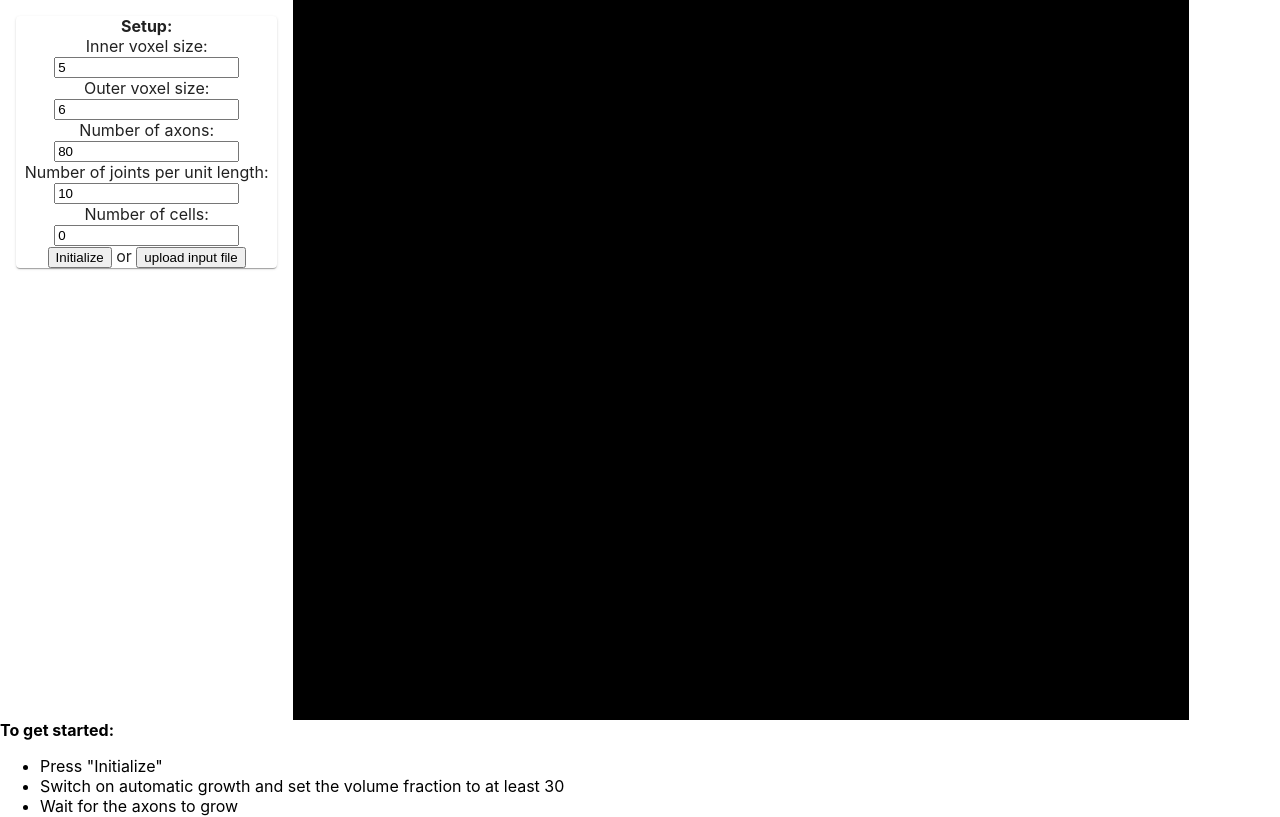
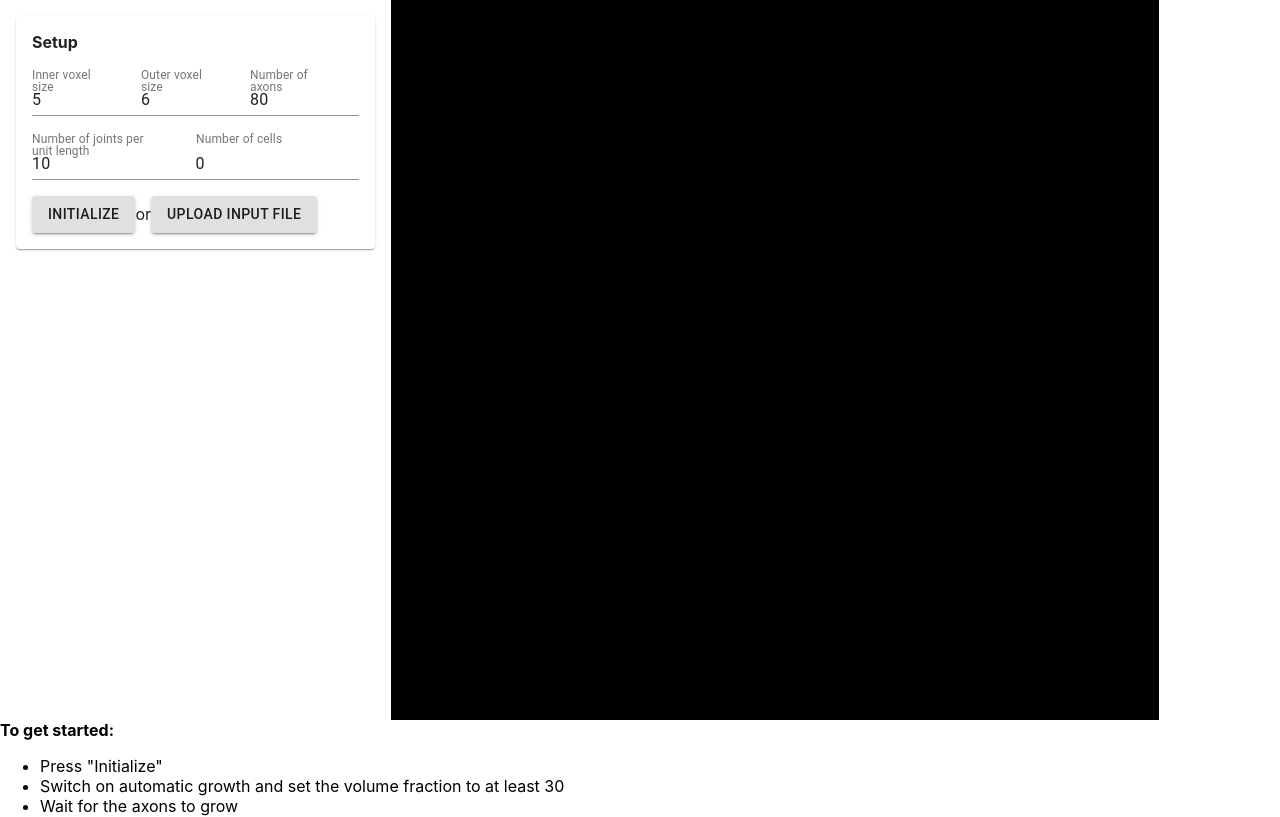
Before and after one commit to MaP-science/WhiteMatterGenerator, a React (Create React App) app: page / in a window 1280 px wide. Shown: the top 817 px of the page. Built offline with nearby package versions, Linux system fonts and the light colour scheme.

Commit message:
material-ui

```diff
--- a/src/App.js
+++ b/src/App.js
@@ -2,7 +2,24 @@ import React, { useEffect, useRef, useState } from "react";
 import { Vector3, Matrix3, PerspectiveCamera, WebGLRenderer } from "three";
 import { OrbitControls } from "three/examples/jsm/controls/OrbitControls";
 import { PLYExporter } from "three/examples/jsm/exporters/PLYExporter";
-import { Grid, Paper, makeStyles } from "@material-ui/core";
+import {
+    Grid,
+    Paper,
+    makeStyles,
+    TextField,
+    Button,
+    List,
+    ListItem,
+    Table,
+    TableBody,
+    TableCell,
+    TableContainer,
+    TableRow,
+    FormControl,
+    InputLabel,
+    Select,
+    MenuItem
+} from "@material-ui/core";
 
 import Synthesizer from "./synthesizer";
 import Mapping from "./mapping";
@@ -47,7 +64,7 @@ export default props => {
 
     useEffect(() => {
         if (!mount.current) return;
-        const width = window.innerWidth * 0.7;
+        const width = window.innerWidth * 0.6;
         const height = window.innerHeight * 0.9;
         // Camera
         const cam = new PerspectiveCamera(75, width / height, 0.1, 1000);
@@ -146,48 +163,51 @@ export default props => {
     return (
         <>
             <Grid container xs={11}>
-                <Grid item xs={3}>
+                <Grid item xs={4}>
                     <Grid container direction="column">
                         <Grid item className={classes.gridItem}>
                             <Paper>
-                                <b>Setup:</b>
-                                <br />
-                                <label>Inner voxel size: </label>
-                                <input
+                                <List>
+                                    <ListItem>
+                                        <b>Setup</b>
+                                    </ListItem>
+                                    <ListItem>
+                                        <TextField
                                             type="number"
+                                            label="Inner voxel size"
                                             value={voxelSize}
-                                    onChange={e => setVoxelSize(Number(e.target.value))}
+                                            onChange={e => setVoxelSize(e.target.value)}
                                         />
-                                <br />
-                                <label>Outer voxel size: </label>
-                                <input
+                                        <TextField
                                             type="number"
+                                            label="Outer voxel size"
                                             value={gridSize}
-                                    onChange={e => setGridSize(Number(e.target.value))}
+                                            onChange={e => setGridSize(e.target.value)}
                                         />
-                                <br />
-                                <label>Number of axons: </label>
-                                <input
+                                        <TextField
                                             type="number"
+                                            label="Number of axons"
                                             value={axonCount}
-                                    onChange={e => setAxonCount(Number(e.target.value))}
+                                            onChange={e => setAxonCount(e.target.value)}
                                         />
-                                <br />
-                                <label>Number of joints per unit length: </label>
-                                <input
+                                    </ListItem>
+                                    <ListItem>
+                                        <TextField
                                             type="number"
+                                            label="Number of joints per unit length"
                                             value={jointDensity}
-                                    onChange={e => setJointDensity(Number(e.target.value))}
+                                            onChange={e => setJointDensity(e.target.value)}
                                         />
-                                <br />
-                                <label>Number of cells: </label>
-                                <input
+                                        <TextField
                                             type="number"
+                                            label="Number of cells"
                                             value={cellCount}
-                                    onChange={e => setCellCount(Number(e.target.value))}
+                                            onChange={e => setCellCount(e.target.value)}
                                         />
-                                <br />
-                                <button
+                                    </ListItem>
+                                    <ListItem>
+                                        <Button
+                                            variant="contained"
                                             onClick={() => {
                                                 const s = new Synthesizer(
                                                     voxelSize,
@@ -203,9 +223,12 @@ export default props => {
                                                 setUpdateState(s.updateState);
                                             }}>
                                             Initialize
-                                </button>
+                                        </Button>
                                         {" or "}
-                                <button onClick={() => inputFileRef.current.click()}>upload input file</button>
+                                        <Button variant="contained" onClick={() => inputFileRef.current.click()}>
+                                            upload input file
+                                        </Button>
+                                    </ListItem>
                                     <input
                                         ref={inputFileRef}
                                         type="file"
@@ -213,37 +236,40 @@ export default props => {
                                         onClick={e => (e.target.value = null)}
                                         onChange={e => setInputFile(e.target.files[0])}
                                     />
+                                </List>
                             </Paper>
                         </Grid>
                         {synthesizer && (
                             <>
                                 <Grid item className={classes.gridItem}>
                                     <Paper>
-                                        <br />
-                                        <b>After setup:</b>
-                                        <br />
-                                        <label>Grow speed (between 0 and 1): </label>
-                                        <input
+                                        <List>
+                                            <ListItem>
+                                                <b>After setup</b>
+                                            </ListItem>
+                                            <ListItem>
+                                                <TextField
                                                     type="number"
+                                                    label="Grow speed"
                                                     value={growSpeed}
-                                            onChange={e => setGrowSpeed(Number(e.target.value))}
+                                                    onChange={e => setGrowSpeed(e.target.value)}
                                                 />
-                                        <br />
-                                        <label>Contract speed (between 0 and 1): </label>
-                                        <input
+                                                <TextField
                                                     type="number"
+                                                    label="Contract speed"
                                                     value={contractSpeed}
-                                            onChange={e => setContractSpeed(Number(e.target.value))}
+                                                    onChange={e => setContractSpeed(e.target.value)}
                                                 />
-                                        <br />
-                                        <label>Minimum distance between objects: </label>
-                                        <input
+                                                <TextField
                                                     type="number"
+                                                    label="Minimum distance"
                                                     value={minDist}
-                                            onChange={e => setMinDist(Number(e.target.value))}
+                                                    onChange={e => setMinDist(e.target.value)}
                                                 />
-                                        <br />
-                                        <button
+                                            </ListItem>
+                                            <ListItem>
+                                                <Button
+                                                    variant="contained"
                                                     onClick={() => {
                                                         if (automaticGrowth) return setAutomaticGrowth(false);
                                                         const target = window.prompt(
@@ -254,19 +280,22 @@ export default props => {
                                                         setAutomaticGrowth(true);
                                                     }}>
                                                     Automatic growth: {automaticGrowth ? "on" : "off"}
-                                        </button>
+                                                </Button>
                                                 {automaticGrowth ? (
                                                     <>
-                                                Stop when total volume fraction is{" "}
-                                                <input
+                                                        <TextField
                                                             type="number"
+                                                            label="Target volume fraction"
                                                             value={volumeFractionTarget}
-                                                    onChange={e => setVolumeFractionTarget(Number(e.target.value))}
+                                                            onChange={e =>
+                                                                setVolumeFractionTarget(Number(e.target.value))
+                                                            }
                                                         />{" "}
                                                         %
                                                     </>
                                                 ) : (
-                                            <button
+                                                    <Button
+                                                        variant="contained"
                                                         onClick={() =>
                                                             setUpdateState({
                                                                 ...synthesizer.update(
@@ -278,78 +307,108 @@ export default props => {
                                                             })
                                                         }>
                                                         Perform 1 grow step
-                                            </button>
+                                                    </Button>
                                                 )}
-                                        <div>Volume fraction of inner voxel:</div>
-                                        <ul>
-                                            <li>Axons: {100 * (volumeFraction || ["", ""])[0]}%</li>
-                                            <li>Cells: {100 * (volumeFraction || ["", ""])[1]}%</li>
-                                            <li>
-                                                Total:{" "}
+                                            </ListItem>
+                                            <Grid item>Volume fraction of inner voxel:</Grid>
+                                            <TableContainer component={Paper}>
+                                                <Table className={classes.table} aria-label="simple table">
+                                                    <TableBody>
+                                                        <TableRow>
+                                                            <TableCell component="th" scope="row">
+                                                                Axons
+                                                            </TableCell>
+                                                            <TableCell component="th" scope="row">
+                                                                Cells
+                                                            </TableCell>
+                                                            <TableCell component="th" scope="row">
+                                                                Total
+                                                            </TableCell>
+                                                        </TableRow>
+                                                        <TableRow>
+                                                            <TableCell>
+                                                                {100 * (volumeFraction || ["", ""])[0]}%
+                                                            </TableCell>
+                                                            <TableCell>
+                                                                {100 * (volumeFraction || ["", ""])[1]}%
+                                                            </TableCell>
+                                                            <TableCell>
                                                                 {100 *
-                                                    ((volumeFraction || ["", ""])[0] + (volumeFraction || ["", ""])[1])}
+                                                                    ((volumeFraction || ["", ""])[0] +
+                                                                        (volumeFraction || ["", ""])[1])}
                                                                 %
-                                            </li>
-                                        </ul>
-                                        <br />
-                                        <div>
+                                                            </TableCell>
+                                                        </TableRow>
+                                                    </TableBody>
+                                                </Table>
+                                            </TableContainer>
+                                            <Grid item>
                                                 Status: {updateState.name}
                                                 {updateState.progress !== undefined
                                                     ? `, iteration ${updateState.progress}`
                                                     : ""}
-                                        </div>
-                                        <div>Grow steps completed: {growCount}</div>
+                                            </Grid>
+                                            <Grid item>Grow steps completed: {growCount}</Grid>
+                                        </List>
                                     </Paper>
                                 </Grid>
                                 <Grid item className={classes.gridItem}>
                                     <Paper>
+                                        <List>
+                                            <ListItem>
                                                 <b>Visual</b>
-                                        <br />
-                                        <label>Voxels: </label>
-                                        <select
+                                            </ListItem>
+                                            <ListItem>
+                                                <FormControl>
+                                                    <InputLabel>Voxels</InputLabel>
+                                                    <Select
                                                         value={viewModeVoxel}
                                                         onChange={event => {
                                                             const vm = event.target.value;
                                                             setViewModeVoxel(vm);
                                                             setScene(synthesizer.draw(vm, viewModeAxon, viewModeCell));
                                                         }}>
-                                            <option value="none">hide</option>
-                                            <option value="all">show</option>
-                                        </select>
-                                        <br />
-                                        <label>Axons: </label>
-                                        <select
+                                                        <MenuItem value="none">hide</MenuItem>
+                                                        <MenuItem value="all">show</MenuItem>
+                                                    </Select>
+                                                </FormControl>
+                                                <FormControl>
+                                                    <InputLabel>Axons</InputLabel>
+                                                    <Select
                                                         value={viewModeAxon}
                                                         onChange={event => {
                                                             const vm = event.target.value;
                                                             setViewModeAxon(vm);
                                                             setScene(synthesizer.draw(viewModeVoxel, vm, viewModeCell));
                                                         }}>
-                                            <option value="none">hide</option>
-                                            <option value="ellipsoids">ellipsoids</option>
-                                            <option value="skeleton">skeleton</option>
-                                            <option value="pipes">pipes</option>
-                                        </select>
-                                        <br />
-                                        <label>Cells: </label>
-                                        <select
+                                                        <MenuItem value="none">hide</MenuItem>
+                                                        <MenuItem value="ellipsoids">ellipsoids</MenuItem>
+                                                        <MenuItem value="skeleton">skeleton</MenuItem>
+                                                        <MenuItem value="pipes">pipes</MenuItem>
+                                                    </Select>
+                                                </FormControl>
+                                                <FormControl>
+                                                    <InputLabel>Cells</InputLabel>
+                                                    <Select
                                                         value={viewModeCell}
                                                         onChange={event => {
                                                             const vm = event.target.value;
                                                             setViewModeCell(vm);
                                                             setScene(synthesizer.draw(viewModeVoxel, viewModeAxon, vm));
                                                         }}>
-                                            <option value="none">hide</option>
-                                            <option value="all">show</option>
-                                        </select>
-                                        <br />
-                                        <button
+                                                        <MenuItem value="none">hide</MenuItem>
+                                                        <MenuItem value="all">show</MenuItem>
+                                                    </Select>
+                                                </FormControl>
+                                                <Button
+                                                    variant="contained"
                                                     onClick={() => {
                                                         try {
                                                             const link = document.createElement("a");
                                                             link.setAttribute(
                                                                 "href",
-                                                        "data:text/obj;charset=utf-8," + new PLYExporter().parse(scene)
+                                                                "data:text/obj;charset=utf-8," +
+                                                                    new PLYExporter().parse(scene)
                                                             );
                                                             link.setAttribute("download", "axons.ply");
                                                             window.document.body.appendChild(link);
@@ -360,14 +419,16 @@ export default props => {
                                                         }
                                                     }}>
                                                     Export
-                                        </button>
+                                                </Button>
+                                            </ListItem>
+                                        </List>
                                     </Paper>
                                 </Grid>
                             </>
                         )}
                     </Grid>
                 </Grid>
-                <Grid item xs={6} ref={mount} />
+                <Grid item xs={5} ref={mount} />
             </Grid>
             <b>To get started:</b>
             <ul>
```
Lines whose indentation alone changed are shown as unchanged.
